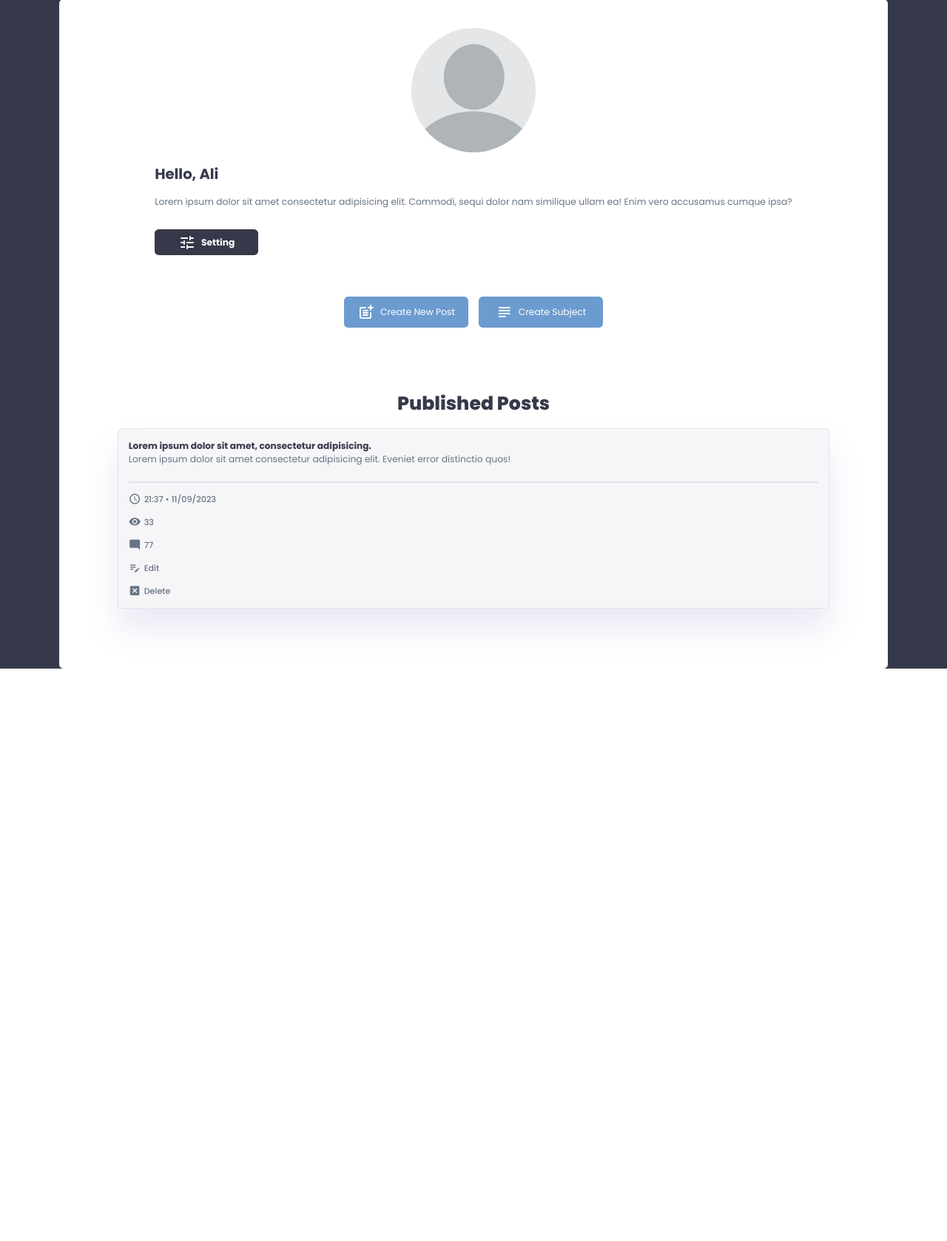
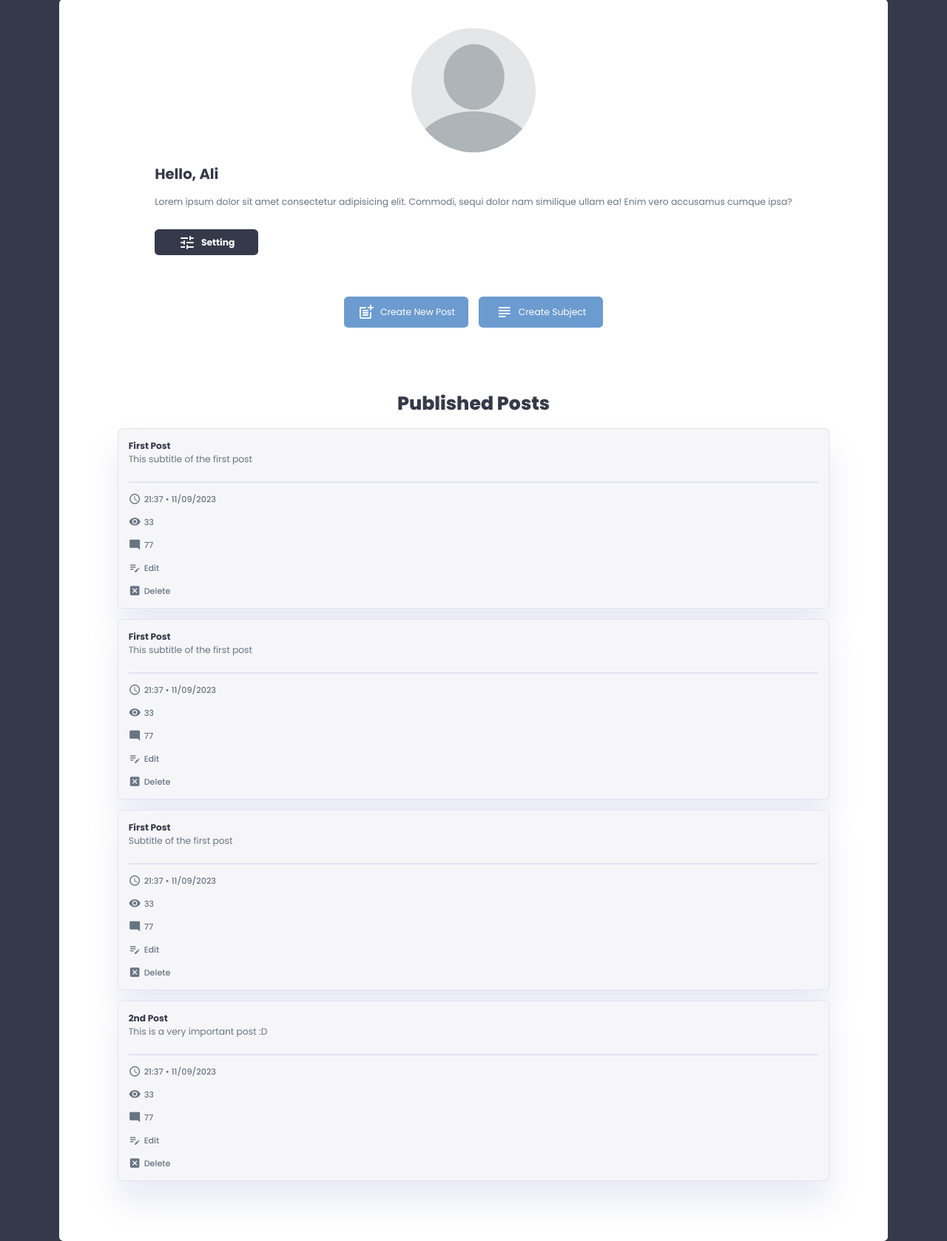
Before and after one commit to zilogfa/NexLog, a Flask app: page /auth/admin_dashboard in a window 1280 px wide. Shown: the part 123-1801 px from the top of the page at 74% size. Before the commit the page ends 1027 px from the top, so only its background shows below. Run offline with Flask 3, Linux system fonts and the light colour scheme; a user stored in the database is signed in; some libraries are stand-ins or nearby versions.

Commit message:
CKeditor added. Admin Dash update I/P

```diff
--- a/app/models/post.py
+++ b/app/models/post.py
@@ -1,8 +1,10 @@
 from app import db
+from app.models.blog import Blog
 from sqlalchemy.orm import relationship
 from datetime import datetime
 
 class Post(db.Model):
+    __tablename__ = 'post'
     id = db.Column(db.Integer, primary_key=True)
     blog_id = db.Column(db.Integer, db.ForeignKey('blog.id'), nullable=False)
 
--- a/app/routes/auth_routes.py
+++ b/app/routes/auth_routes.py
@@ -1,4 +1,4 @@
-from flask import render_template, redirect, url_for, request, flash, jsonify
+from flask import render_template, redirect, url_for, request, flash, jsonify, g
 from flask import Blueprint
 from flask_login import login_user, logout_user, login_required, current_user, login_manager
 
@@ -9,9 +9,18 @@ from app.forms.post_forms import PostForm, SubjectForm
 from app.routes.blog_routes import blog_routes
 from . import auth_routes
 
+from flask_ckeditor import upload_success, upload_fail
+from flask_wtf.csrf import generate_csrf
+from datetime import datetime
+
 auth_routes = Blueprint('auth', __name__)
 
 
+# -------- Globally to all render_templates ---------------------------------------
+@auth_routes.before_request
+def before_request():
+    """universally accessible without repeatedly passing them manually to every render_template call."""
+    g.csrf_token = generate_csrf()  # from flask import g
 
 ### Login >>>>>>>>>>>>>>>>>>>>>>>>>>>>>>>>>>>>>>>>>>>>>>>>>>>>>>>>>
 # -----------------------------------------------------------------
@@ -69,9 +78,10 @@ def logout():
 @auth_routes.route('/admin_dashboard')
 @login_required
 def admin_dashboard():
+    posts = Post.query.all()
     # if current_user.subdomain != user_subdomain:
     #     return redirect(url_for('main.index'))
-    return render_template('auth/admin_dashboard.html', current_user=current_user)
+    return render_template('auth/admin_dashboard.html', current_user=current_user, posts=posts)
 
 
 ### Create_subject >>>>>>>>>>>>>>>>>>>>>>>>>>>>>>>>>>>>>>>>>>>>>>
@@ -124,3 +134,31 @@ def delete_subject(subject_id):
         return jsonify({'status': 'success'})
     else:
         return jsonify({'status': 'error', 'message': 'Post not found'}), 404
+
+
+
+
+
+
+
+### Create_Post >>>>>>>>>>>>>>>>>>>>>>>>>>>>>>>>>>>>>>>>>>>>>>
+# -----------------------------------------------------------------
+@auth_routes.route('/create_post', methods=['GET', 'POST'])
+@login_required
+def create_post():
+    form = PostForm()
+    posts = Post.query.all()
+    blog_id = current_user.id
+    if form.validate_on_submit():
+        print('form is valid')
+        new_post = Post(
+            blog_id=blog_id,
+            title= form.title.data,
+            subtitle = form.subtitle.data,
+            body = form.body.data
+        )
+        db.session.add(new_post)
+        db.session.commit()
+        print(f'New post added: {form.title.data}')
+        return redirect(url_for('auth.admin_dashboard'))
+    return render_template('auth/create_post.html', current_user=current_user, form=form, posts=posts)
--- a/app/templates/auth/admin_dashboard.html
+++ b/app/templates/auth/admin_dashboard.html
@@ -37,7 +37,7 @@
 
             <!-- admin btn's -->
             <div class="new_post_btn">
-                <a href="#"><span class="material-icons-round">post_add</span>Create New Post</a>
+                <a href="{{ url_for('auth.create_post') }}"><span class="material-icons-round">post_add</span>Create New Post</a>
                 <a href="{{url_for('auth.create_subject')}}"><span class="material-icons-round">subject</span>Create Subject</a>
             </div>
             <!-- end btn's -->
@@ -47,12 +47,13 @@
             <!-- Pre Posts -->
             <div class="pre_posts">
                 <h1>Published Posts</h1>
-
+                {% if posts %}
+                {% for post in posts %}
                 <div class="pre_tab">
                     <div class="title">
                         <a href="#">
-                            <h3>Lorem ipsum dolor sit amet, consectetur adipisicing.</h3>
-                            <p>Lorem ipsum dolor sit amet consectetur adipisicing elit. Eveniet error distinctio quos!</p>
+                            <h3>{{post.title}}</h3>
+                            <p>{{post.subtitle}}</p>
                         </a>
                     </div>
                     <hr class="line">
@@ -70,7 +71,8 @@
                         </a>
                     </div>
                 </div>
-
+                {% endfor %}
+                {% endif %}
 
             </div>
             <!-- end pre posts -->
--- a/app/templates/base.html
+++ b/app/templates/base.html
@@ -3,11 +3,16 @@
 <head>
     <meta charset="UTF-8">
     <meta name="viewport" content="width=device-width, initial-scale=1.0">
+    <meta name="csrf-token" content="{{ g.csrf_token }}">
+
     <title>NexLog</title>
     <!-- <link rel="icon" type="image/x-icon" href="{{url_for('static', filename='images/logo/favicon.ico')}}"> -->
 
+
+    <!-- Google icon-->
     <link href="https://fonts.googleapis.com/icon?family=Material+Icons+Round" rel="stylesheet">
 
+    <!-- Custome CSS Styles-->
     <link rel="stylesheet" href="{{url_for('static', filename='css/root.css')}}">
     <link rel="stylesheet" href="{{url_for('static', filename='css/styles.css')}}">
     <link rel="stylesheet" href="{{url_for('static', filename='css/main.css')}}">
@@ -15,6 +20,7 @@
     <link rel="stylesheet" href="{{url_for('static', filename='css/login.css')}}">
     <link rel="stylesheet" href="{{url_for('static', filename='css/admin.css')}}">
     <link rel="stylesheet" href="{{url_for('static', filename='css/blog.css')}}">
+    {{ ckeditor.load() }}
 </head>
 <body>
 
```
Also changed, not shown: app/__init__.py (+2 -52 lines), app/forms/post_forms.py (+4 -4 lines), app/static/js/delete_post.js (+27 -0 lines), app/templates/auth/create_post.html (added, +33 -0 lines), instance/site.db.
